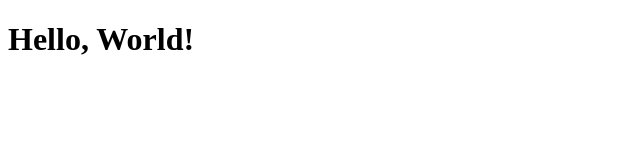
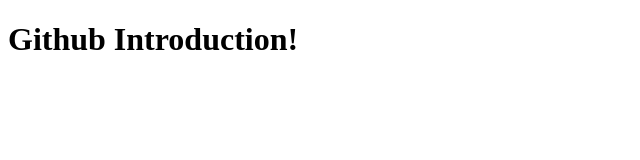
Before and after one commit to SRAZO11/CS3338-first-project, a plain HTML site: page index.html in a window 1280 px wide. Shown: the whole page, without its empty margins (0-640 px from the left). Drawn offline with Linux system fonts and the light colour scheme.

Commit message:
Updated index.html, changed the text onto the file

```diff
--- a/index.html
+++ b/index.html
@@ -6,6 +6,6 @@
     <title>My First Project</title>
 </head>
 <body>
-    <h1>Hello, World!</h1>
+    <h1>Github Introduction!</h1>
 </body>
 </html>
```
